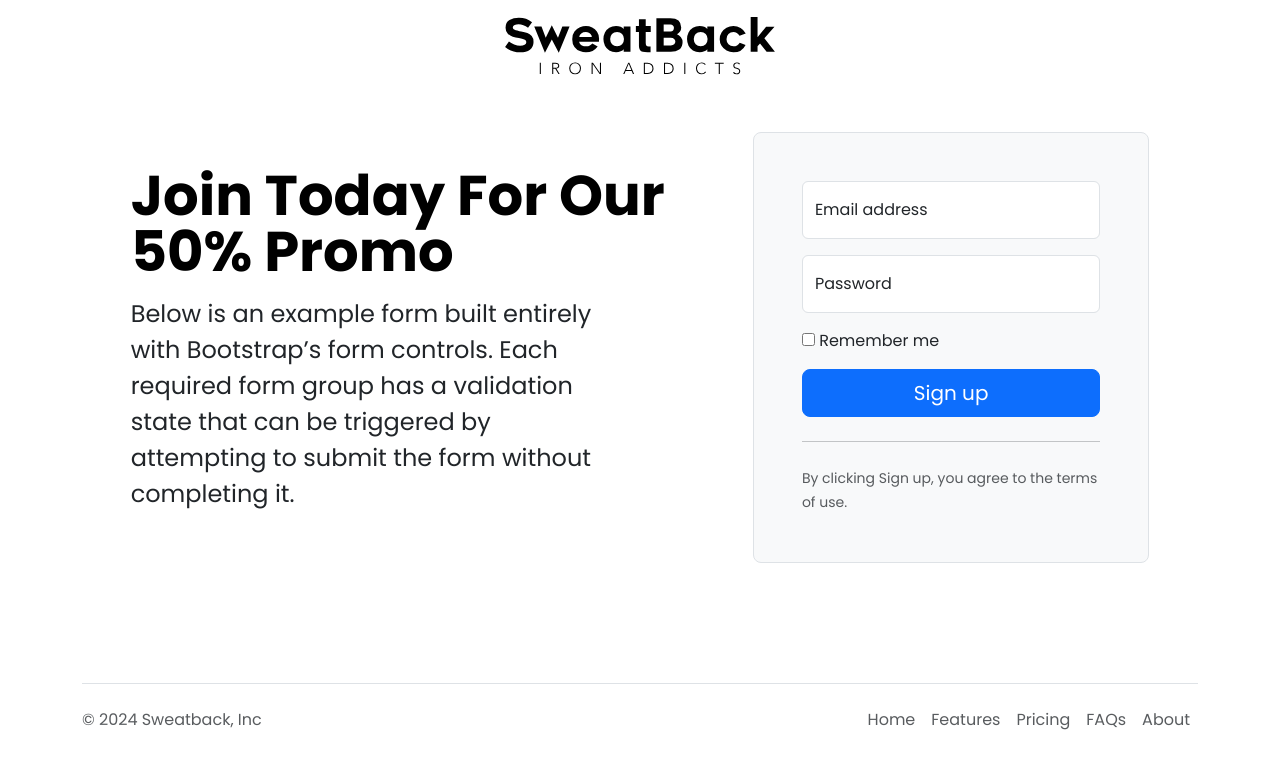
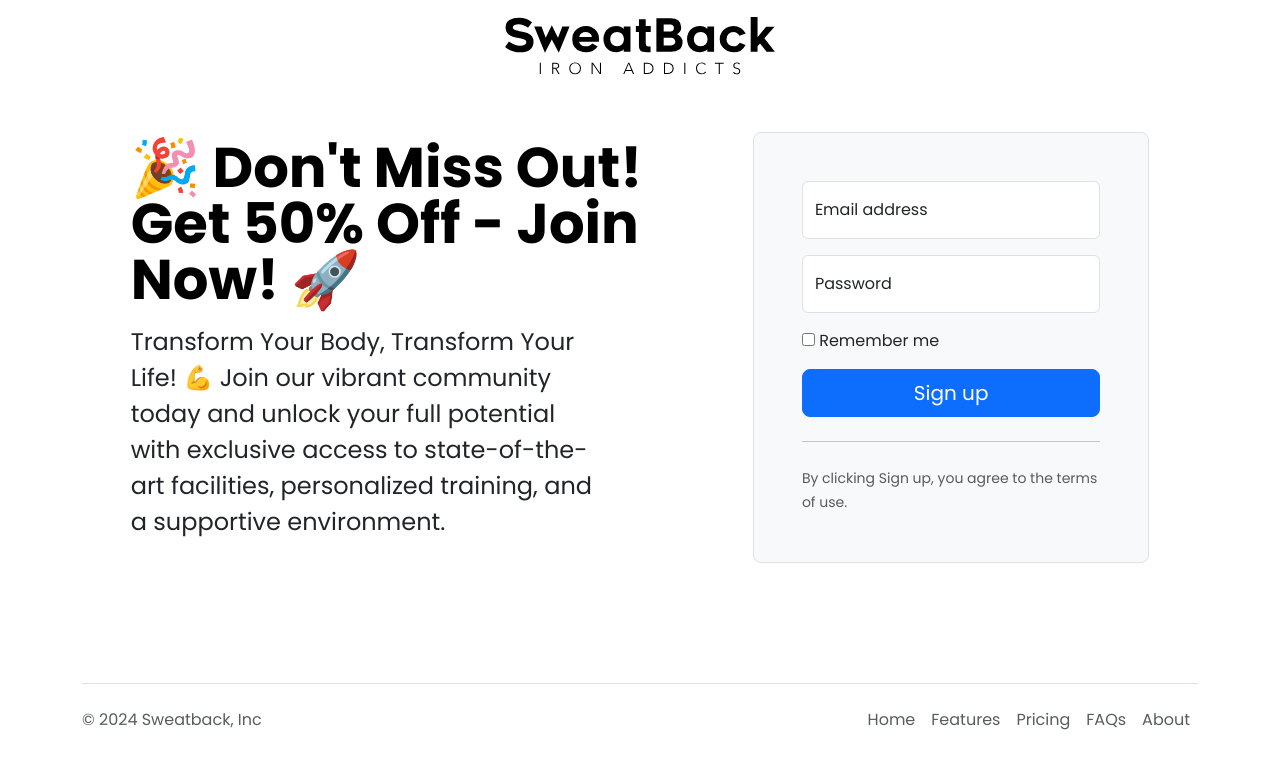
Before and after one commit to Fchery87/sba307, a plain HTML site: page index.html in a window 1280 px wide. Shown: the part 3408-4176 px from the top of the page. Drawn offline with nearby package versions, Linux system fonts and the light colour scheme.

```diff
--- a/index.html
+++ b/index.html
@@ -167,10 +167,11 @@
         <div class="row align-items-center g-lg-5 py-5">
             <img src="./images/sweatback-blk-nobng.svg" alt="" width="250" height="200" class="center"></img>
             <div class="col-lg-7 text-center text-lg-start">
-                <h1 class="display-4 fw-bold lh-1 text-body-emphasis mb-3">Join Today For Our 50% Promo</h1>
-                <p class="col-lg-10 fs-4">Below is an example form built entirely with Bootstrap’s form controls. Each
-                    required form group has a validation state that can be triggered by attempting to submit the form
-                    without completing it.</p>
+                <h1 class="display-4 fw-bold lh-1 text-body-emphasis mb-3">🎉 Don't Miss Out! Get 50% Off - Join Now! 🚀
+                </h1>
+                <p class="col-lg-10 fs-4">Transform Your Body, Transform Your Life! 💪 Join our vibrant community today
+                    and unlock your full potential with exclusive access to state-of-the-art facilities, personalized
+                    training, and a supportive environment. </p>
             </div>
             <div class="col-md-10 mx-auto col-lg-5">
                 <form class="p-4 p-md-5 border rounded-3 bg-body-tertiary">
```
